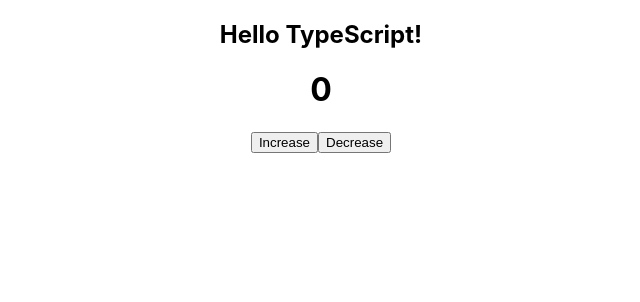
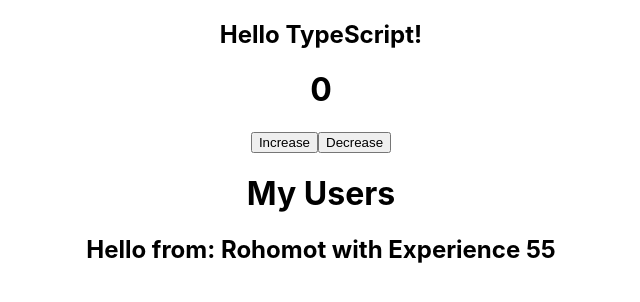
Before and after one commit to Thowhid31/user-management-get-started-typescript-m75-5, a React (Create React App) app: page / in a window 1280 px wide. Shown: the top 302 px of the page, without its empty margins (319-959 px from the left). Built offline with nearby package versions, Linux system fonts and the light colour scheme.

Commit message:
latest update commit

```diff
--- a/src/App.tsx
+++ b/src/App.tsx
@@ -1,6 +1,7 @@
 
 import './App.css';
 import Counter from './components/Counter';
+import Users from './components/Users';
 
 let student: string = 'John';
 let age: number = 44;
@@ -34,6 +35,7 @@ function App() {
   return (
     <div className="App">
       <Counter></Counter>
+      <Users></Users>
     </div>
   );
 }
--- a/src/components/Counter.tsx
+++ b/src/components/Counter.tsx
@@ -1,4 +1,4 @@
-import React, { useState } from 'react';
+import React, { ChangeEvent, FormEvent, useState } from 'react';
 
 
 interface User{
@@ -11,7 +11,7 @@ const Counter = () => {
     const [count, setCount] = useState<number>(0);
     const [user, setUser] = useState<User | null>(null)
 
-    const handleSubmit = e => {
+    const handleSubmit = (e: FormEvent<HTMLFormElement>) => {
         e.preventDefault();
         const userData = {
             name: 'Admin',
@@ -28,6 +28,10 @@ const Counter = () => {
         setCount(count - 1)
     }
 
+    const handleNameChange = (e: ChangeEvent<HTMLInputElement>): void => {
+
+    }
+
     return (
         <div>
             <h2>Hello TypeScript!</h2>
--- /dev/null
+++ b/src/components/Use.tsx
@@ -0,0 +1,18 @@
+import React, { FC } from 'react';
+
+interface Props{
+    name: string,
+    age: number
+}
+
+const Use: FC<Props> = ({name, age}) => {
+
+
+    return (
+        <div>
+            <h2>Hello from: {name} with Experience {age}</h2>
+        </div>
+    );
+};
+
+export default Use;
--- a/src/components/Users.tsx
+++ b/src/components/Users.tsx
@@ -1,9 +1,11 @@
 import React from 'react';
+import Use from './Use';
 
 const Users = () => {
     return (
         <div>
-
+            <h1>My Users</h1>
+            <Use name='Rohomot' age={55}></Use>
         </div>
     );
 };
```
